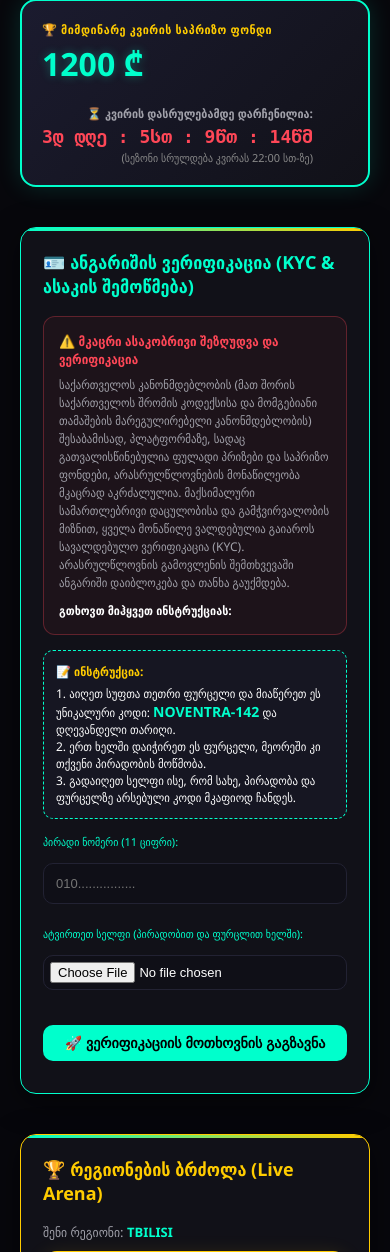
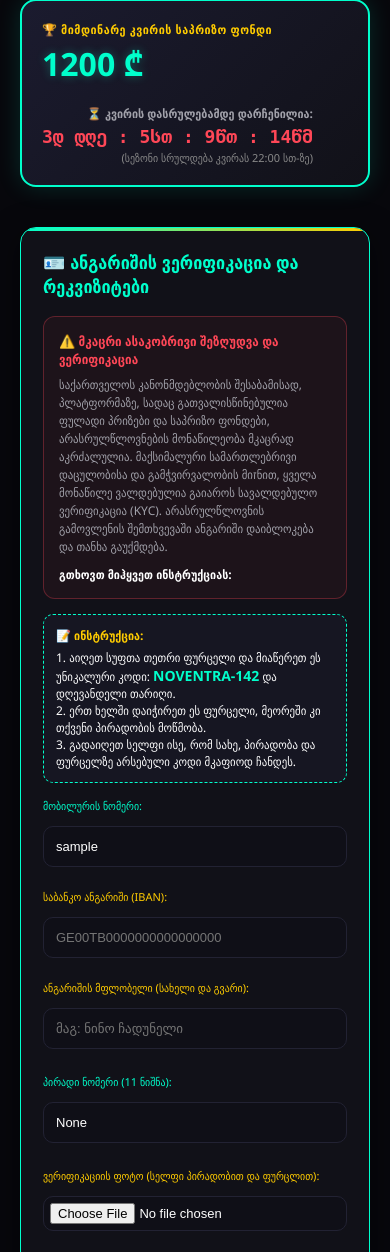
Before and after one commit to ninokvlividze20-alt/noventra-work, a Flask app: page /dashboard in a window 390 px wide. Shown: the part 394-1646 px from the top of the page. Run offline with Flask 3, Linux system fonts and the light colour scheme; the visitor is signed in with stand-in values (Sample User, id 1); data comes from the database, SQL or seed files in the repository; data that the repository does not hold is empty.

Commit message:
Move bank details and phone input to verification form

```diff
--- a/templates/dashboard.html
+++ b/templates/dashboard.html
@@ -180,9 +180,9 @@
     </div>
 </div>
 
-<!-- 🪪 მომხმარებლის ვერიფიკაციის (KYC) ბლოკი -->
+<!-- 🪪 მომხმარებლის ვერიფიკაციისა და საბანკო რეკვიზიტების ერთიანი ბლოკი -->
 <div class="card" style="border-color: #00ffcc; margin-bottom: 20px;">
-    <h3 style="color: #00ffcc;">🪪 ანგარიშის ვერიფიკაცია (KYC & ასაკის შემოწმება)</h3>
+    <h3 style="color: #00ffcc;">🪪 ანგარიშის ვერიფიკაცია და რეკვიზიტები</h3>
 
     {% if current_user.verification_status == 'approved' %}
         <div style="background: rgba(0, 255, 204, 0.1); border: 1px solid #00ffcc; padding: 15px; border-radius: 10px; text-align: center;">
@@ -200,7 +200,7 @@
                 ⚠️ მკაცრი ასაკობრივი შეზღუდვა და ვერიფიკაცია
             </p>
             <p style="color: #a1a1aa; font-size: 12px; line-height: 1.5; margin: 0 0 10px 0;">
-        საქართველოს კანონმდებლობის (მათ შორის საქართველოს შრომის კოდექსისა და მომგებიანი თამაშების მარეგულირებელი კანონმდებლობის) შესაბამისად, პლატფორმაზე, სადაც გათვალისწინებულია ფულადი პრიზები და საპრიზო ფონდები, არასრულწლოვნების მონაწილეობა მკაცრად აკრძალულია. მაქსიმალური სამართლებრივი დაცულობისა და გამჭვირვალობის მიზნით, ყველა მონაწილე ვალდებულია გაიაროს სავალდებულო ვერიფიკაცია (KYC). არასრულწლოვნის გამოვლენის შემთხვევაში ანგარიში დაიბლოკება და თანხა გაუქმდება.
+                საქართველოს კანონმდებლობის შესაბამისად, პლატფორმაზე, სადაც გათვალისწინებულია ფულადი პრიზები და საპრიზო ფონდები, არასრულწლოვნების მონაწილეობა მკაცრად აკრძალულია. მაქსიმალური სამართლებრივი დაცულობისა და გამჭვირვალობის მიזნით, ყველა მონაწილე ვალდებულია გაიაროს სავალდებულო ვერიფიკაცია (KYC). არასრულწლოვნის გამოვლენის შემთხვევაში ანგარიში დაიბლოკება და თანხა გაუქმდება.
             </p>
             <p style="color: #fff; font-size: 12px; margin: 0; font-weight: bold;">
                 გთხოვთ მიჰყვეთ ინსტრუქციას:
@@ -216,16 +216,31 @@
 
         <form action="{{ url_for('submit_verification') }}" method="POST" enctype="multipart/form-data">
             <div style="margin-bottom: 12px; text-align: left;">
-                <label style="color: #00ffcc; font-size: 11px; display: block; margin-bottom: 4px;">პირადი ნომერი (11 ციფრი):</label>
-                <input type="text" name="personal_number" maxlength="11" minlength="11" placeholder="010................" required class="input-field">
+                <label style="color: #00ffcc; font-size: 11px; display: block; margin-bottom: 3px;">მობილურის ნომერი:</label>
+                <input type="tel" name="phone" value="{{ current_user.phone }}" required class="input-field">
+            </div>
+
+            <div style="margin-bottom: 12px; text-align: left;">
+                <label style="color: #ffcc00; font-size: 11px; display: block; margin-bottom: 3px;">საბანკო ანგარიში (IBAN):</label>
+                <input type="text" name="bank_account" value="{{ current_user.bank_account }}" placeholder="GE00TB0000000000000000" required class="input-field">
             </div>
 
             <div style="margin-bottom: 15px; text-align: left;">
-                <label style="color: #00ffcc; font-size: 11px; display: block; margin-bottom: 4px;">ატვირთეთ სელფი (პირადობით და ფურცლით ხელში):</label>
+                <label style="color: #ffcc00; font-size: 11px; display: block; margin-bottom: 3px;">ანგარიშის მფლობელი (სახელი და გვარი):</label>
+                <input type="text" name="holder_name" value="{{ current_user.holder_name }}" placeholder="მაგ: ნინო ჩადუნელი" required class="input-field">
+            </div>
+
+            <div style="margin-bottom: 15px; text-align: left;">
+                <label style="color: #00ffcc; font-size: 11px; display: block; margin-bottom: 3px;">პირადი ნომერი (11 ნიშნა):</label>
+                <input type="text" name="personal_number" value="{{ current_user.personal_number }}" maxlength="11" minlength="11" placeholder="აუცილებლად 11 ციფრი" required class="input-field">
+            </div>
+
+            <div style="margin-bottom: 15px; text-align: left;">
+                <label style="color: #ffcc00; font-size: 11px; display: block; margin-bottom: 3px;">ვერიფიკაციის ფოტო (სელფი პირადობით და ფურცლით):</label>
                 <input type="file" name="verification_photo" accept="image/*" required class="input-field" style="padding: 6px;">
             </div>
 
-            <button type="submit" class="btn btn-primary" style="width: 100%; padding: 10px; font-size: 14px;">🚀 ვერიფიკაციის მოთხოვნის გაგზავნა</button>
+            <button type="submit" class="btn-sm btn-success" style="width: 100%; padding: 12px; font-size: 14px;">🚀 მონაცემების და ვერიფიკაციის გაგზავნა</button>
         </form>
     {% endif %}
 </div>
@@ -385,29 +400,7 @@
     <p style="color: #a1a1aa; font-size: 13px; margin: 5px 0;">მიმდინარე ბალანსი:</p>
     <div style="font-size: 30px; color: #00ffcc; font-weight: bold; margin-bottom: 5px;"><span id="userBalance">{{ current_user.balance }}</span> ₾</div>
     <p style="font-size: 12px; color: #888; margin-bottom: 10px;">რეპუტაციის ქულა: <span id="userReputation">{{ current_user.reputation }}</span></p>
-        <p style="font-size: 11px; color: #00ffcc; margin: 0 0 15px 0; line-height: 1.4;">ℹ️ მოგებული თანხები ავტომატურად გერიცხებათ ყოველ ორშაბათს რეალურ ანგარიშზე.</p>
-
-        <hr style="border: 0; border-top: 1px solid #222233; margin: 15px 0;">
-
-        <!-- საბანკო რეკვიზიტების შესავსები ფორმა -->
-        <form method="POST" action="{{ url_for('profile') }}">
-            <div style="margin-bottom: 12px; text-align: left;">
-                <label style="color: #00ffcc; font-size: 11px; display: block; margin-bottom: 3px;">მობილურის ნომერი:</label>
-                <input type="tel" name="phone" value="{{ current_user.phone }}" required class="input-field">
-            </div>
-
-            <div style="margin-bottom: 12px; text-align: left;">
-                <label style="color: #ffcc00; font-size: 11px; display: block; margin-bottom: 3px;">საბანკო ანგარიში (IBAN):</label>
-                <input type="text" name="bank_account" value="{{ current_user.bank_account }}" placeholder="GE00TB0000000000000000" required class="input-field">
-            </div>
-
-            <div style="margin-bottom: 15px; text-align: left;">
-                <label style="color: #ffcc00; font-size: 11px; display: block; margin-bottom: 3px;">ანგარიშის მფლობელი (სახელი და გვარი):</label>
-                <input type="text" name="holder_name" value="{{ current_user.holder_name }}" placeholder="მაგ: ნინო ჩადუნელი" required class="input-field">
-            </div>
-
-            <button type="submit" class="btn-sm btn-success" style="width: 100%; padding: 10px;">💾 რეკვიზიტების შენახვა</button>
-        </form>
+    <p style="font-size: 11px; color: #00ffcc; margin: 0; line-height: 1.4;">ℹ️ მოგებული თანხები ავტომატურად გერიცხებათ ყოველ ორშაბათს რეალურ ანგარიშზე.</p>
 </div>
 
     {% if current_user.is_admin %}
```
Lines whose indentation alone changed are shown as unchanged.
